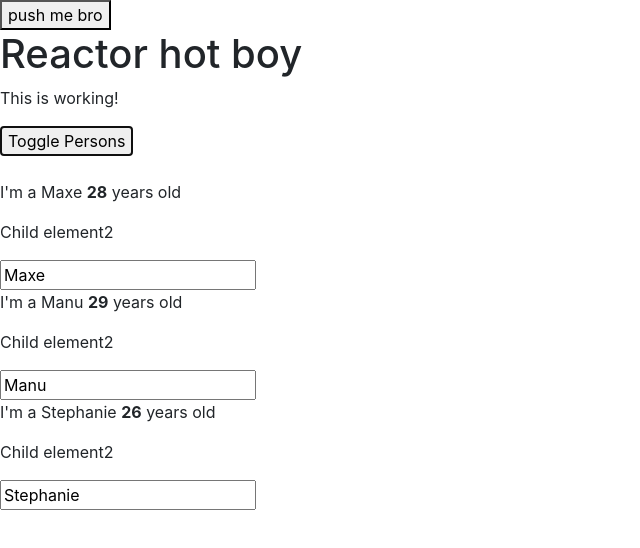
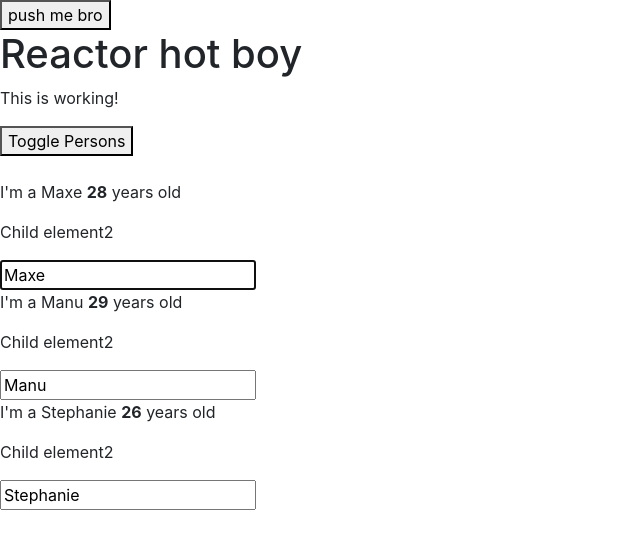
Before and after one commit to goxr3plus/React-App, a React app: page / in a window 1280 px wide. Both pictures are taken after a click on the button "Toggle Persons". Shown: the top 548 px of the page, without its empty margins (0-640 px from the left). Built offline with nearby package versions, Linux system fonts and the light colour scheme.

Commit message:
Using References (ref)

```diff
--- a/src/components/Persons/Person/Person.js
+++ b/src/components/Persons/Person/Person.js
@@ -16,6 +16,8 @@ class Person extends Component{
 
       componentDidMount(){
         console.log("[Person.js] Inside componentDidMount",this.props)
+        if(this.props.position === 0)
+         this.inputElement.focus();
       }
 
 
@@ -26,7 +28,7 @@ class Person extends Component{
             <div className={clazzes.Person}>
               <p onClick={this.props.click}>  I'm a {this.props.name} <b>{this.props.age}</b> years old </p>
               <p>  {this.props.children}</p>
-              <input type="text" onChange={this.props.changed} value={this.props.name}></input>
+              <input ref={(inp) => { this.inputElement = inp }} type="text" onChange={this.props.changed} value={this.props.name}></input>
             </div>
         </>
         );
--- a/src/components/Persons/Persons.js
+++ b/src/components/Persons/Persons.js
@@ -39,6 +39,7 @@ class Persons extends PureComponent{
         return this.props.persons.map((person , index) => {
             return <Person
             click ={() => this.props.clicked(index)}
+            position = {index}
             name={person.name}
             age={person.age}
             key = {person.id}
```
